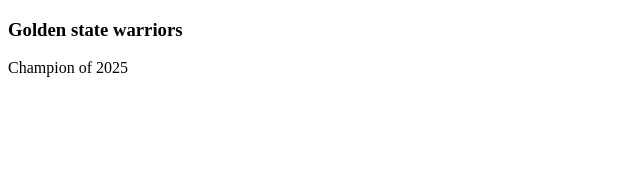
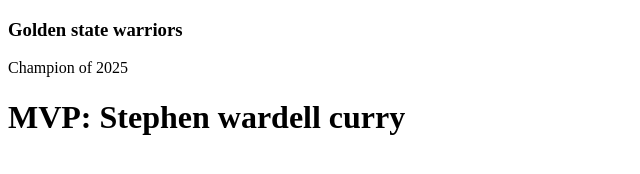
Before and after one commit to Sulav30/html, a plain HTML site: page index1.html in a window 1280 px wide. Shown: the whole page, without its empty margins (0-640 px from the left). Drawn offline with Linux system fonts and the light colour scheme.

Commit message:
Update index1.html

```diff
--- a/index1.html
+++ b/index1.html
@@ -8,5 +8,6 @@
     <body>
         <h3>Golden state warriors</h3>
         <p>Champion of 2025</p>
+        <h1>MVP: Stephen wardell curry</h1>
     </body>
 </html>
```
